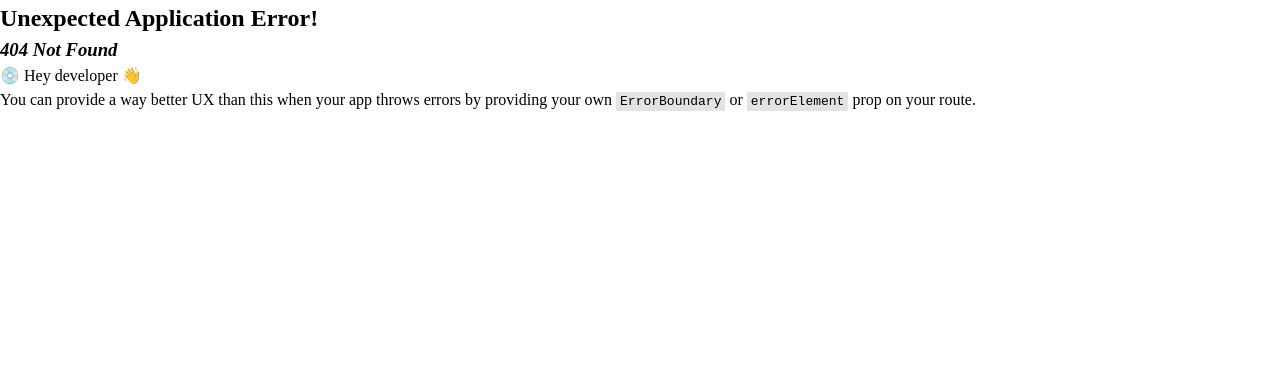
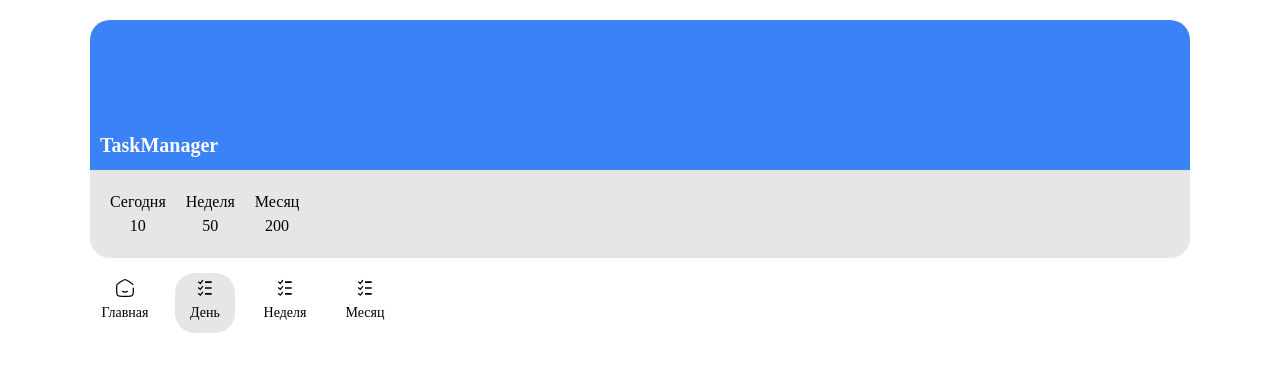
Before and after one commit to Lychil/TaskManager, a React (Vite) app in the folder client/: page /tasks/day in a window 1280 px wide. Before the commit this address had no page. Shown: the top 372 px of the page. Built offline with nearby package versions, Linux system fonts and the light colour scheme.

Commit message:
home. added navbar and fix header styles

```diff
--- a/client/src/common/components/header/HeaderCounter.tsx
+++ b/client/src/common/components/header/HeaderCounter.tsx
@@ -23,10 +23,10 @@ export default function HeaderCounter() {
     return (
         <Wrapper>
             <Inner>
-                {counterList.map((elem, _) => (
-                    <Counter>
-                        <CounterTitle>{elem.title}</CounterTitle>
-                        <CounterValue>{elem.value}</CounterValue>
+                {counterList.map(({id, title, value}, _) => (
+                    <Counter key={id}>
+                        <CounterTitle>{title}</CounterTitle>
+                        <CounterValue>{value}</CounterValue>
                     </Counter>
                 ))}
             </Inner>
@@ -44,7 +44,9 @@ display: flex;
 column-gap: 20px;
 `;
 
-const Counter = styled('div')``;
+const Counter = styled('div')`
+text-align: center;
+`;
 
 const CounterValue = styled('p')``;
 
--- /dev/null
+++ b/client/src/common/components/navbar/Navbar.tsx
@@ -0,0 +1,87 @@
+import styled from "styled-components";
+import { INavList } from "@/common/components/navbar/types";
+import { NavLink, useMatch } from "react-router-dom";
+import { borders, colors, fonts, transitions } from "@/common/styles/styleConstants";
+import homeImg from "@/common/images/svg/home.svg";
+import tasksImg from "@/common/images/svg/tasks.svg";
+
+const navList: INavList[] = [
+    {
+        title: "Главная",
+        to: '/home',
+        icon: homeImg
+    },
+    {
+        title: "День",
+        to: '/tasks/day',
+        icon: tasksImg
+    },
+    {
+        title: "Неделя",
+        to: '/tasks/week',
+        icon: tasksImg
+    },
+    {
+        title: "Месяц",
+        to: '/tasks/month',
+        icon: tasksImg
+    },
+]
+
+export default function Navbar() {
+    return (
+        <Wrapper>
+            <NavPanel>
+                <NavMenu>
+                    {
+                        navList.map(({ to, title, icon }, i) => (
+                            <NavItem key={i} $isActive={!!useMatch(to)}>
+                                <NavItemLink to={to}>
+                                    <NavItemIcon title={title} src={icon} alt={title} />
+                                    <NavItemTitle>{title}</NavItemTitle>
+                                </NavItemLink>
+                            </NavItem>
+                        ))
+                    }
+                </NavMenu>
+            </NavPanel>
+        </Wrapper>
+    )
+}
+
+const Wrapper = styled('div')`
+padding: 5px;
+`;
+
+const NavPanel = styled('nav')``;
+
+const NavMenu = styled('ul')`
+display: flex;
+column-gap: 20px;
+`;
+
+const NavItem = styled('li')<{ $isActive: boolean }>`
+padding: 5px;
+width: 60px;
+aspect-ratio: 1;
+text-align: center;
+border-radius: ${borders.radius.medium};
+background-color: ${props => props.$isActive && colors.lightGray};
+transition: ${transitions.mediumTransition};
+
+&:hover {
+    background-color: ${colors.lightGray};
+}
+`;
+
+const NavItemLink = styled(NavLink)``;
+
+const NavItemIcon = styled('img')`
+margin: 0 auto 4px;
+width: 20px;
+aspect-ratio: 1;
+`;
+
+const NavItemTitle = styled('p')`
+font-size: ${fonts.sizes.small};
+`;
--- /dev/null
+++ b/client/src/common/components/navbar/types.ts
@@ -0,0 +1,5 @@
+export interface INavList {
+    title: string
+    to: string
+    icon: string
+}
--- a/client/src/common/layouts/MainLayout.tsx
+++ b/client/src/common/layouts/MainLayout.tsx
@@ -1,11 +1,13 @@
 import { Outlet } from 'react-router-dom';
 import styled from 'styled-components';
 import Header from '@/common/components/header/Header';
+import Navbar from '@/common/components/navbar/Navbar';
 
 export default function MainLayout() {
     return (
         <Container>
             <Header />
+            <Navbar />
             <Main>
                 <Outlet />
             </Main>
@@ -14,6 +16,9 @@ export default function MainLayout() {
 }
 
 const Container = styled('div')`
+display: flex;
+flex-direction: column;
+row-gap: 10px;
 max-width: 1140px;
 padding: 20px;
 margin: 0 auto;
--- a/client/src/router/RoutesProvider.tsx
+++ b/client/src/router/RoutesProvider.tsx
@@ -5,7 +5,15 @@ export default function RoutesProvider() {
     const router = createBrowserRouter(
         createRoutesFromElements(
             <>
-                <Route path="/" element={<MainLayout/>} />
+                <Route path="/" element={<MainLayout/>}>
+                    <Route path="home" element={<></>} />
+                    {/* ToDo: возможно реализовать через параметр */}
+                    <Route path="tasks" element={<></>}>
+                        <Route path="day" element={<></>}/>
+                        <Route path="week" element={<></>}/>
+                        <Route path="month" element={<></>}/>
+                    </Route>
+                </Route>
             </>
         ))
     return <RouterProvider router={router} />
```
Also changed, not shown: client/src/common/images/svg/home.svg (added), client/src/common/images/svg/tasks.svg (added).
